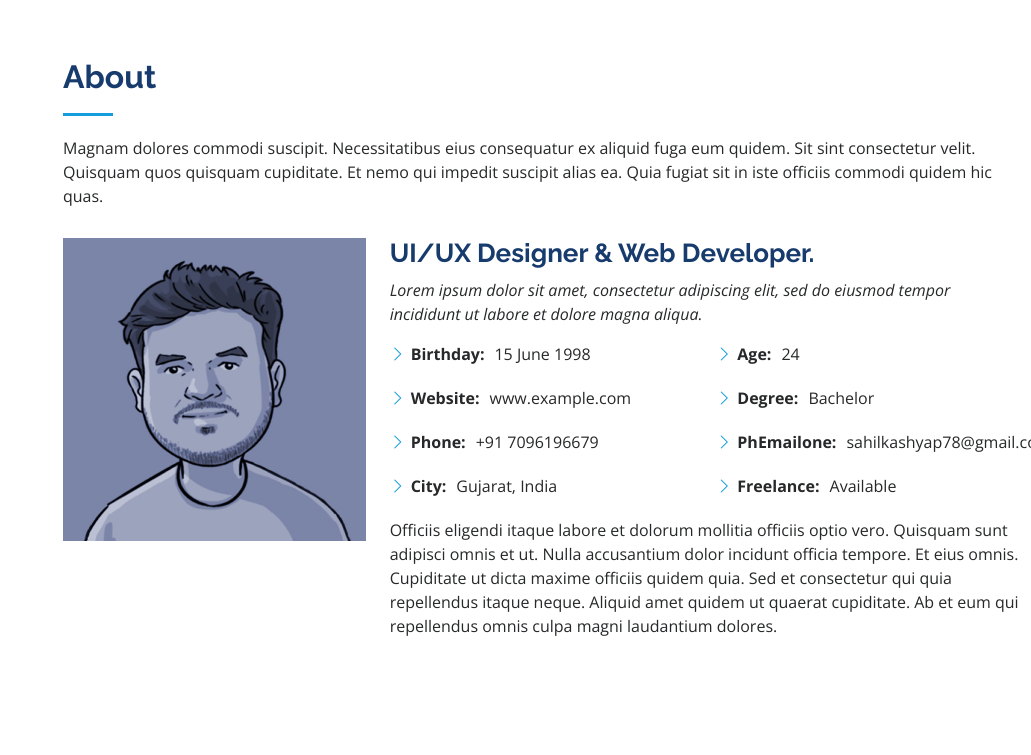
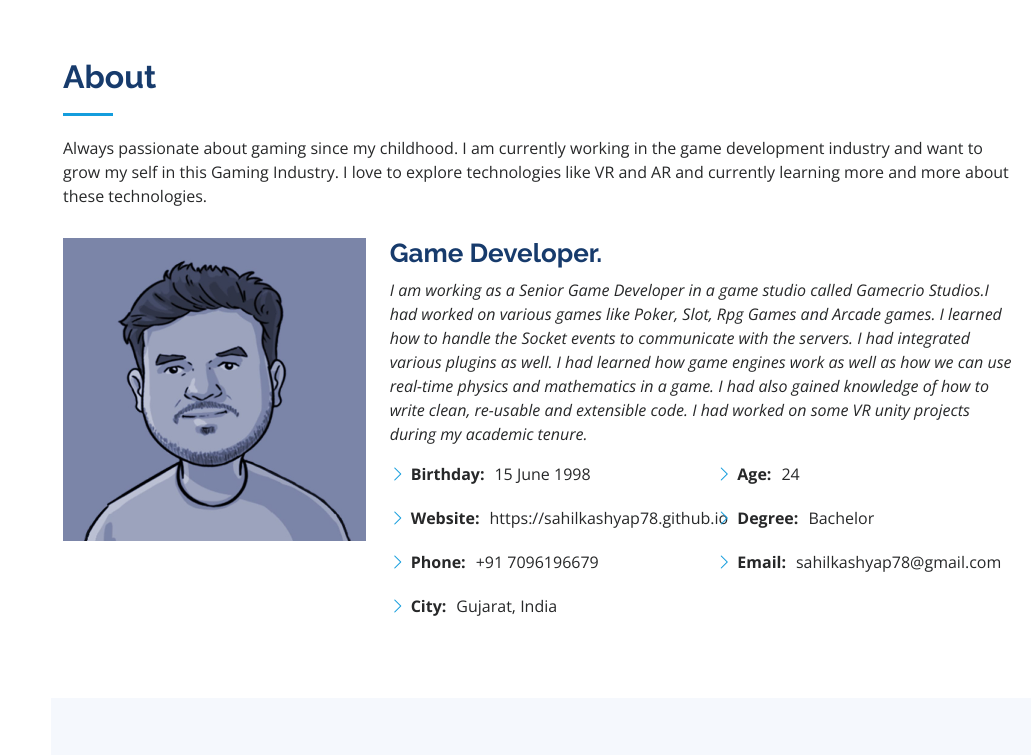
Before and after one commit to sahilkashyap78/sahilkashyap78.github.io, a plain HTML site: page index.html in a window 1280 px wide. Shown: the part 802-1557 px from the top of the page, without its empty margins (249-1280 px from the left). Drawn offline with nearby package versions, Linux system fonts and the light colour scheme.

Commit message:
Content changes

```diff
--- a/index.html
+++ b/index.html
@@ -85,7 +85,7 @@
 
         <div class="section-title">
           <h2>About</h2>
-          <p>Magnam dolores commodi suscipit. Necessitatibus eius consequatur ex aliquid fuga eum quidem. Sit sint consectetur velit. Quisquam quos quisquam cupiditate. Et nemo qui impedit suscipit alias ea. Quia fugiat sit in iste officiis commodi quidem hic quas.</p>
+          <p>Always passionate about gaming since my childhood. I am currently working in the game development industry and want to grow my self in this Gaming Industry. I love to explore technologies like VR and AR and currently learning more and more about these technologies.</p>
         </div>
 
         <div class="row">
@@ -93,16 +93,20 @@
             <img src="assets/img/profile-img.jpg" class="img-fluid" alt="">
           </div>
           <div class="col-lg-8 pt-4 pt-lg-0 content" data-aos="fade-left">
-            <h3>UI/UX Designer &amp; Web Developer.</h3>
+            <h3>Game Developer.</h3>
             <p class="fst-italic">
-              Lorem ipsum dolor sit amet, consectetur adipiscing elit, sed do eiusmod tempor incididunt ut labore et dolore
-              magna aliqua.
+              I am working as a Senior Game Developer in a game studio called Gamecrio Studios.I had worked on various games
+              like Poker, Slot, Rpg Games and Arcade games. I learned how to handle the Socket events to communicate with
+              the servers. I had integrated various plugins as well. I had learned how game engines work as
+              well as how we can use real-time physics and mathematics in a game. I had also gained
+              knowledge of how to write clean, re-usable and extensible code. I had worked on some VR unity
+              projects during my academic tenure.
             </p>
             <div class="row">
               <div class="col-lg-6">
                 <ul>
                   <li><i class="bi bi-chevron-right"></i> <strong>Birthday:</strong> <span>15 June 1998</span></li>
-                  <li><i class="bi bi-chevron-right"></i> <strong>Website:</strong> <span>www.example.com</span></li>
+                  <li><i class="bi bi-chevron-right"></i> <strong>Website:</strong> <span>https://sahilkashyap78.github.io</span></li>
                   <li><i class="bi bi-chevron-right"></i> <strong>Phone:</strong> <span>+91 7096196679</span></li>
                   <li><i class="bi bi-chevron-right"></i> <strong>City:</strong> <span>Gujarat, India</span></li>
                 </ul>
@@ -111,15 +115,11 @@
                 <ul>
                   <li><i class="bi bi-chevron-right"></i> <strong>Age:</strong> <span>24</span></li>
                   <li><i class="bi bi-chevron-right"></i> <strong>Degree:</strong> <span>Bachelor</span></li>
-                  <li><i class="bi bi-chevron-right"></i> <strong>PhEmailone:</strong> <span>sahilkashyap78@gmail.com</span></li>
-                  <li><i class="bi bi-chevron-right"></i> <strong>Freelance:</strong> <span>Available</span></li>
+                  <li><i class="bi bi-chevron-right"></i> <strong>Email:</strong> <span>sahilkashyap78@gmail.com</span></li>
+                  <!-- <li><i class="bi bi-chevron-right"></i> <strong>Freelance:</strong> <span>Available</span></li> -->
                 </ul>
               </div>
             </div>
-            <p>
-              Officiis eligendi itaque labore et dolorum mollitia officiis optio vero. Quisquam sunt adipisci omnis et ut. Nulla accusantium dolor incidunt officia tempore. Et eius omnis.
-              Cupiditate ut dicta maxime officiis quidem quia. Sed et consectetur qui quia repellendus itaque neque. Aliquid amet quidem ut quaerat cupiditate. Ab et eum qui repellendus omnis culpa magni laudantium dolores.
-            </p>
           </div>
         </div>
 
@@ -127,7 +127,7 @@
     </section><!-- End About Section -->
 
     <!-- ======= Facts Section ======= -->
-    <section id="facts" class="facts">
+    <!-- <section id="facts" class="facts">
       <div class="container">
 
         <div class="section-title">
@@ -172,10 +172,12 @@
         </div>
 
       </div>
-    </section><!-- End Facts Section -->
+    </section> -->
+
+    <!-- End Facts Section -->
 
     <!-- ======= Skills Section ======= -->
-    <section id="skills" class="skills section-bg">
+    <!-- <section id="skills" class="skills section-bg">
       <div class="container">
 
         <div class="section-title">
@@ -238,10 +240,12 @@
         </div>
 
       </div>
-    </section><!-- End Skills Section -->
+    </section> -->
+
+    <!-- End Skills Section -->
 
     <!-- ======= Resume Section ======= -->
-    <section id="resume" class="resume">
+    <!-- <section id="resume" class="resume">
       <div class="container">
 
         <div class="section-title">
@@ -304,7 +308,9 @@
         </div>
 
       </div>
-    </section><!-- End Resume Section -->
+    </section> -->
+
+    <!-- End Resume Section -->
 
     <!-- ======= Portfolio Section ======= -->
     <section id="portfolio" class="portfolio section-bg">
```
